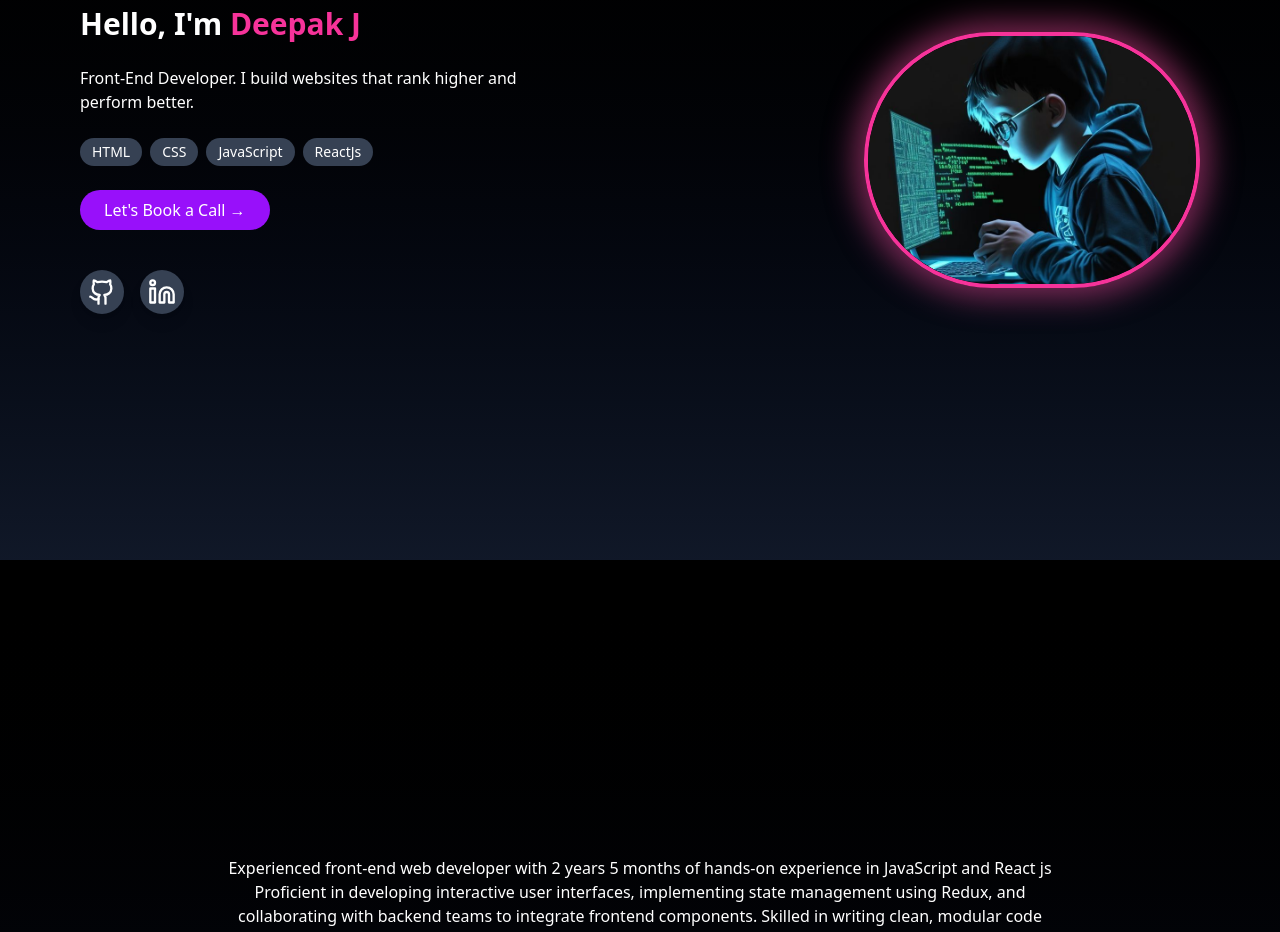
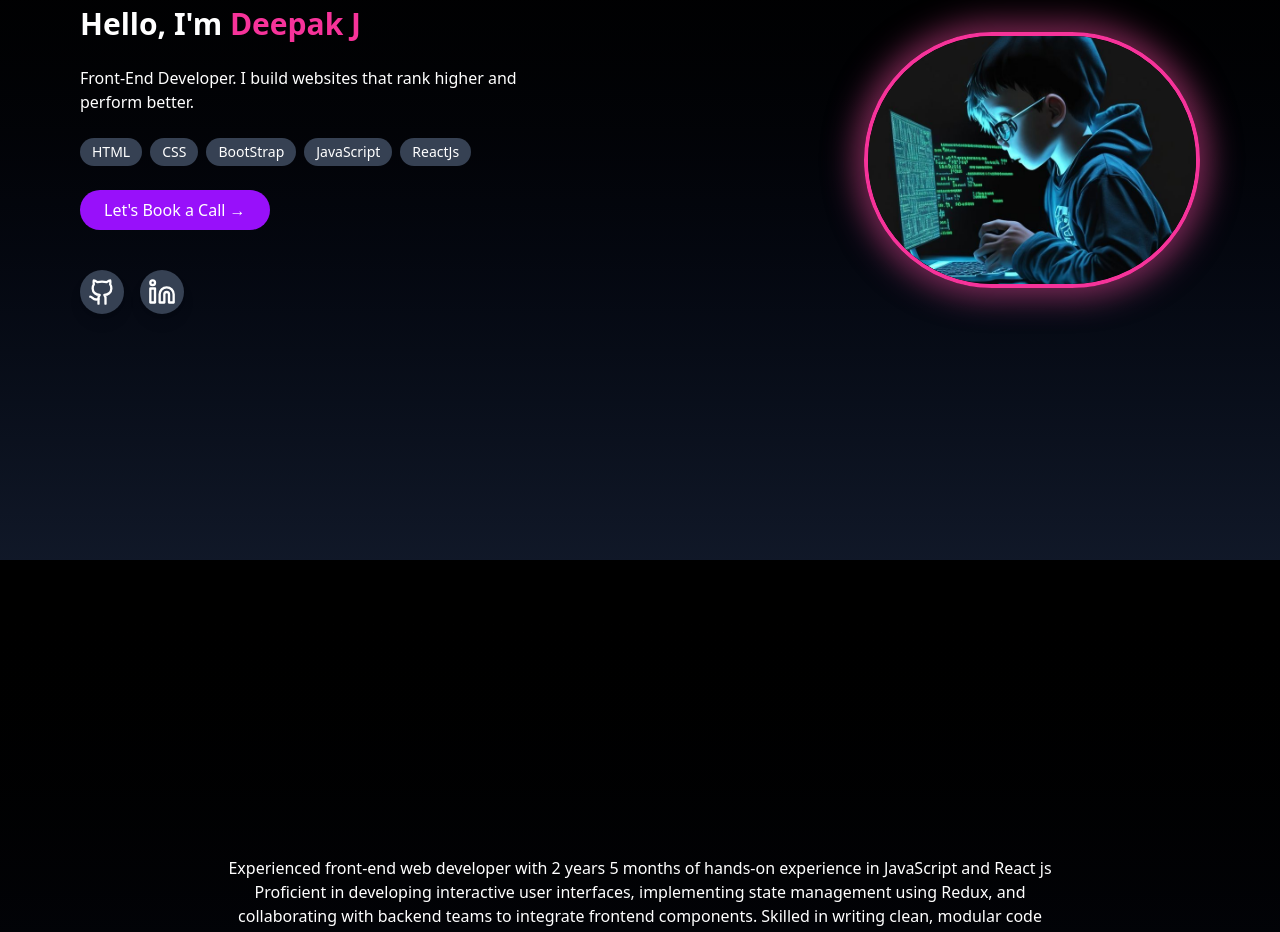
Before and after one commit to dhanadeepu/portfolio, a React (Vite) app: page / in a window 1280 px wide. Shown: the part 1100-2032 px from the top of the page. Built offline with nearby package versions, Linux system fonts and the light colour scheme.

Commit message:
update in about section

```diff
--- a/src/components/AboutSection .jsx
+++ b/src/components/AboutSection .jsx
@@ -28,7 +28,7 @@ const AboutSection = () => {
         </p>
 
         <div className="flex flex-wrap justify-center md:justify-start gap-2">
-          {["HTML", "CSS", "JavaScript", "ReactJs"].map((tech) => (
+          {["HTML", "CSS", "BootStrap", "JavaScript", "ReactJs"].map((tech) => (
             <span
               key={tech}
               className="bg-gray-700 px-3 py-1 rounded-full text-sm"
```
